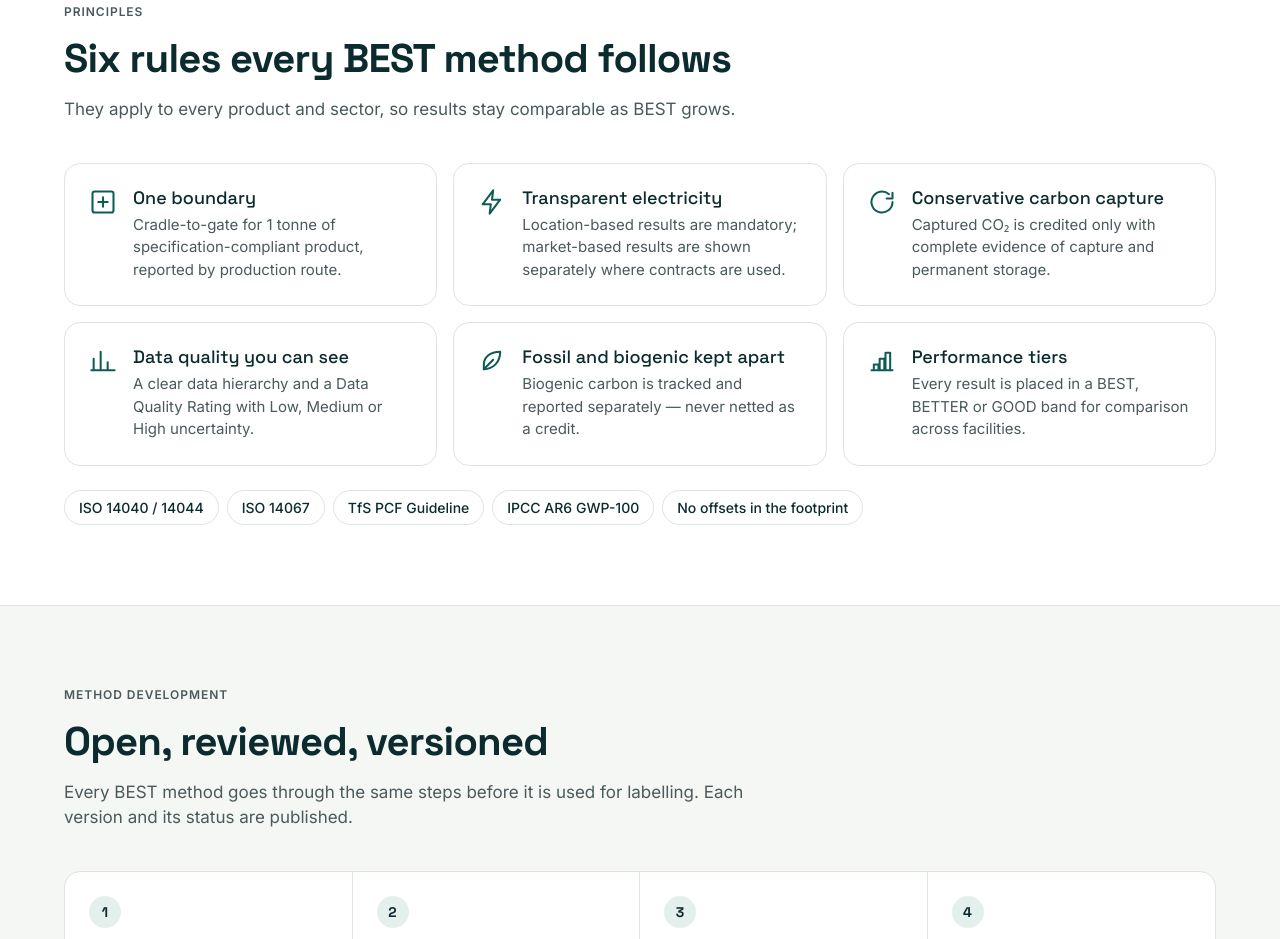
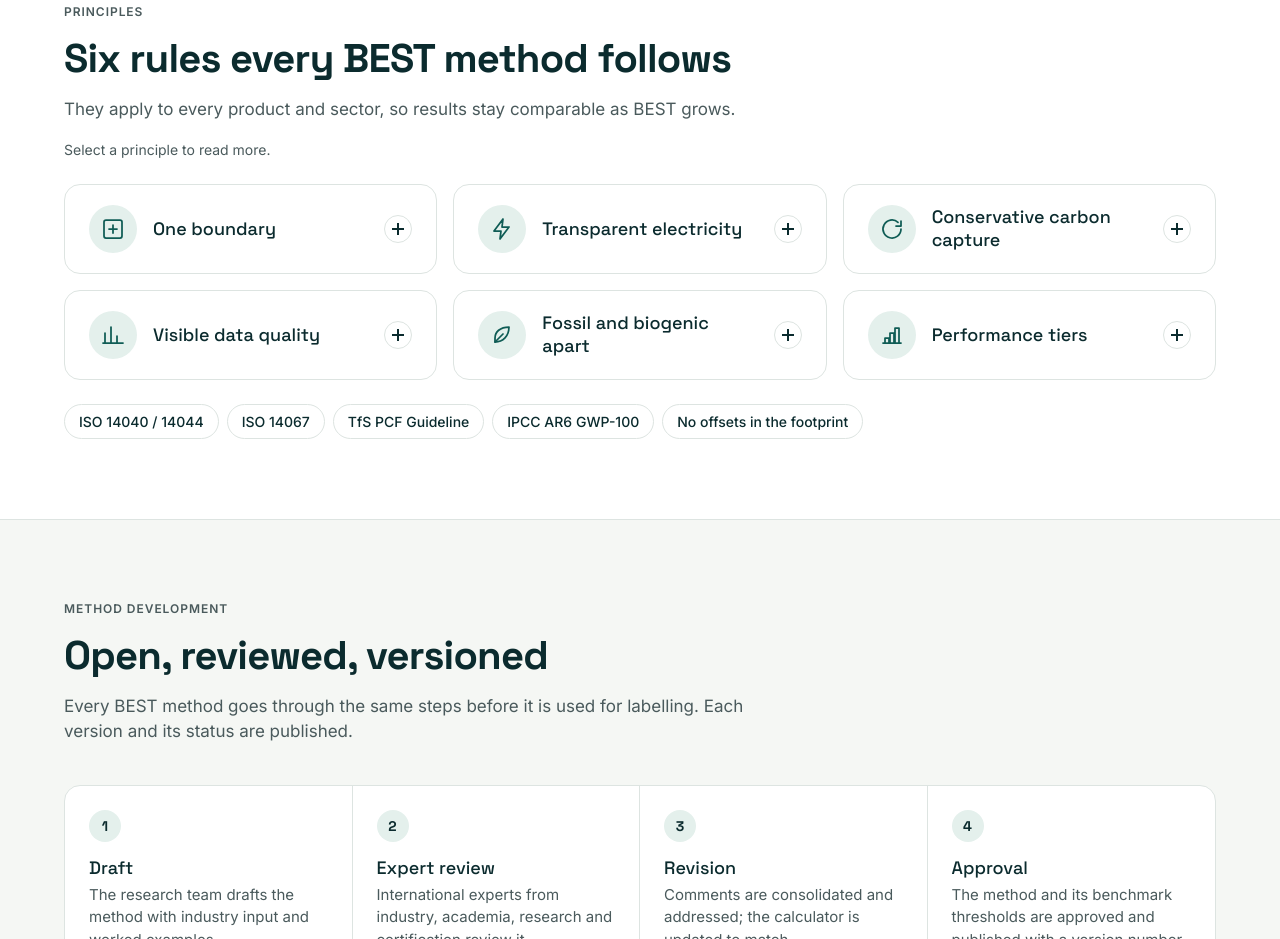
Before and after one commit to qossaybaalaoui/BEST-initiative-Website, a plain HTML site: page about/index.html in a window 1280 px wide. Shown: the part 2008-2947 px from the top of the page. Drawn offline with Linux system fonts and the light colour scheme.

Commit message:
Make About principles click-to-open tiles
Reusable reveal component: icon + title tiles that open smoothly to
show the description. Keyboard and screen-reader friendly, stays fully
open without JavaScript, no motion when reduced motion is requested.

```diff
--- a/about/index.html
+++ b/about/index.html
@@ -3,6 +3,7 @@
 <head>
 <meta charset="utf-8">
 <meta name="viewport" content="width=device-width, initial-scale=1">
+<script>document.documentElement.classList.add("js")</script>
 <title>About — BEST</title>
 <meta name="description" content="BEST is developed by UC Berkeley researchers with international stakeholders: mission, principles, method development, value, partnership and roadmap.">
 <link rel="icon" href="../assets/img/favicon.svg" type="image/svg+xml">
@@ -69,13 +70,32 @@
 <h2>Six rules every BEST method follows</h2>
 <p>They apply to every product and sector, so results stay comparable as BEST grows.</p>
 </div>
-<div class="principles">
-<div class="principle"><svg viewBox="0 0 24 24" fill="none" stroke="currentColor" stroke-width="1.75" stroke-linecap="round" stroke-linejoin="round" aria-hidden="true"><rect x="3" y="3" width="18" height="18" rx="2"/><path d="M8 12h8M12 8v8"/></svg><div><h3>One boundary</h3><p>Cradle-to-gate for 1 tonne of specification-compliant product, reported by production route.</p></div></div>
-<div class="principle"><svg viewBox="0 0 24 24" fill="none" stroke="currentColor" stroke-width="1.75" stroke-linecap="round" stroke-linejoin="round" aria-hidden="true"><path d="M13 2 4 14h7l-1 8 9-12h-7z"/></svg><div><h3>Transparent electricity</h3><p>Location-based results are mandatory; market-based results are shown separately where contracts are used.</p></div></div>
-<div class="principle"><svg viewBox="0 0 24 24" fill="none" stroke="currentColor" stroke-width="1.75" stroke-linecap="round" stroke-linejoin="round" aria-hidden="true"><path d="M21 12a9 9 0 1 1-3-6.7"/><path d="M21 4v5h-5"/></svg><div><h3>Conservative carbon capture</h3><p>Captured CO₂ is credited only with complete evidence of capture and permanent storage.</p></div></div>
-<div class="principle"><svg viewBox="0 0 24 24" fill="none" stroke="currentColor" stroke-width="1.75" stroke-linecap="round" stroke-linejoin="round" aria-hidden="true"><path d="M4 20V10M10 20V4M16 20v-7M22 20H2"/></svg><div><h3>Data quality you can see</h3><p>A clear data hierarchy and a Data Quality Rating with Low, Medium or High uncertainty.</p></div></div>
-<div class="principle"><svg viewBox="0 0 24 24" fill="none" stroke="currentColor" stroke-width="1.75" stroke-linecap="round" stroke-linejoin="round" aria-hidden="true"><path d="M5 19c8 0 14-6 14-15C10 4 5 9 5 15v4z"/><path d="M5 19 13 11"/></svg><div><h3>Fossil and biogenic kept apart</h3><p>Biogenic carbon is tracked and reported separately — never netted as a credit.</p></div></div>
-<div class="principle"><svg viewBox="0 0 24 24" fill="none" stroke="currentColor" stroke-width="1.75" stroke-linecap="round" stroke-linejoin="round" aria-hidden="true"><path d="M3 20h18M5 20v-5h4v5M10 20V10h4v10M15 20V5h4v15"/></svg><div><h3>Performance tiers</h3><p>Every result is placed in a BEST, BETTER or GOOD band for comparison across facilities.</p></div></div>
+<p class="reveal-hint">Select a principle to read more.</p>
+<div class="reveal-grid">
+<div class="reveal-tile">
+<button class="reveal-btn" type="button" aria-expanded="false" aria-controls="pr-1"><span class="reveal-icon"><svg viewBox="0 0 24 24" fill="none" stroke="currentColor" stroke-width="1.75" stroke-linecap="round" stroke-linejoin="round" aria-hidden="true"><rect x="3" y="3" width="18" height="18" rx="2"/><path d="M8 12h8M12 8v8"/></svg></span><span class="reveal-title">One boundary</span><span class="reveal-toggle" aria-hidden="true"></span></button>
+<div class="reveal-panel" id="pr-1"><div><p>Cradle-to-gate for 1 tonne of specification-compliant product, reported by production route.</p></div></div>
+</div>
+<div class="reveal-tile">
+<button class="reveal-btn" type="button" aria-expanded="false" aria-controls="pr-2"><span class="reveal-icon"><svg viewBox="0 0 24 24" fill="none" stroke="currentColor" stroke-width="1.75" stroke-linecap="round" stroke-linejoin="round" aria-hidden="true"><path d="M13 2 4 14h7l-1 8 9-12h-7z"/></svg></span><span class="reveal-title">Transparent electricity</span><span class="reveal-toggle" aria-hidden="true"></span></button>
+<div class="reveal-panel" id="pr-2"><div><p>Location-based results are mandatory; market-based results are shown separately where contracts are used.</p></div></div>
+</div>
+<div class="reveal-tile">
+<button class="reveal-btn" type="button" aria-expanded="false" aria-controls="pr-3"><span class="reveal-icon"><svg viewBox="0 0 24 24" fill="none" stroke="currentColor" stroke-width="1.75" stroke-linecap="round" stroke-linejoin="round" aria-hidden="true"><path d="M21 12a9 9 0 1 1-3-6.7"/><path d="M21 4v5h-5"/></svg></span><span class="reveal-title">Conservative carbon capture</span><span class="reveal-toggle" aria-hidden="true"></span></button>
+<div class="reveal-panel" id="pr-3"><div><p>Captured CO₂ is credited only with complete evidence of capture and permanent storage.</p></div></div>
+</div>
+<div class="reveal-tile">
+<button class="reveal-btn" type="button" aria-expanded="false" aria-controls="pr-4"><span class="reveal-icon"><svg viewBox="0 0 24 24" fill="none" stroke="currentColor" stroke-width="1.75" stroke-linecap="round" stroke-linejoin="round" aria-hidden="true"><path d="M4 20V10M10 20V4M16 20v-7M22 20H2"/></svg></span><span class="reveal-title">Visible data quality</span><span class="reveal-toggle" aria-hidden="true"></span></button>
+<div class="reveal-panel" id="pr-4"><div><p>A clear data hierarchy and a Data Quality Rating with Low, Medium or High uncertainty.</p></div></div>
+</div>
+<div class="reveal-tile">
+<button class="reveal-btn" type="button" aria-expanded="false" aria-controls="pr-5"><span class="reveal-icon"><svg viewBox="0 0 24 24" fill="none" stroke="currentColor" stroke-width="1.75" stroke-linecap="round" stroke-linejoin="round" aria-hidden="true"><path d="M5 19c8 0 14-6 14-15C10 4 5 9 5 15v4z"/><path d="M5 19 13 11"/></svg></span><span class="reveal-title">Fossil and biogenic apart</span><span class="reveal-toggle" aria-hidden="true"></span></button>
+<div class="reveal-panel" id="pr-5"><div><p>Biogenic carbon is tracked and reported separately — never netted as a credit.</p></div></div>
+</div>
+<div class="reveal-tile">
+<button class="reveal-btn" type="button" aria-expanded="false" aria-controls="pr-6"><span class="reveal-icon"><svg viewBox="0 0 24 24" fill="none" stroke="currentColor" stroke-width="1.75" stroke-linecap="round" stroke-linejoin="round" aria-hidden="true"><path d="M3 20h18M5 20v-5h4v5M10 20V10h4v10M15 20V5h4v15"/></svg></span><span class="reveal-title">Performance tiers</span><span class="reveal-toggle" aria-hidden="true"></span></button>
+<div class="reveal-panel" id="pr-6"><div><p>Every result is placed in a BEST, BETTER or GOOD band for comparison across facilities.</p></div></div>
+</div>
 </div>
 <div class="standards" aria-label="Standards BEST builds on">
 <span>ISO 14040 / 14044</span><span>ISO 14067</span><span>TfS PCF Guideline</span><span>IPCC AR6 GWP-100</span><span>No offsets in the footprint</span>
--- a/assets/css/base.css
+++ b/assets/css/base.css
@@ -200,3 +200,29 @@ a.card:hover { border-color: var(--accent); }
 .cta-band { background: var(--dark); color: #fff; border-radius: var(--radius-md); padding: var(--space-10); display: flex; flex-wrap: wrap; align-items: center; justify-content: space-between; gap: var(--space-6); background-image: url("../img/hero-pattern.svg"); background-size: 140px 122px; }
 .cta-band h2 { color: #fff; margin: 0 0 var(--space-2); font-size: clamp(24px, 3vw, 32px); }
 .cta-band p { margin: 0; color: #DCE7E4; max-width: 560px; }
+
+/* ---------- Reveal: click-to-open tiles (reusable) ----------
+   Without JavaScript everything stays open; html.js collapses the panels. */
+.reveal-grid { display: grid; grid-template-columns: repeat(auto-fill, minmax(300px, 1fr)); gap: var(--space-4); align-items: start; }
+.reveal-tile { background: var(--surface); border: 1px solid var(--line); border-radius: var(--radius-md); transition: border-color .2s, background-color .2s; }
+.reveal-tile:hover { border-color: var(--accent); }
+.reveal-btn { display: flex; align-items: center; gap: var(--space-4); width: 100%; min-height: 88px; padding: var(--space-4) var(--space-6); background: none; border: 0; border-radius: var(--radius-md); text-align: left; cursor: pointer; color: var(--ink); font: inherit; }
+.reveal-icon { flex: none; display: inline-flex; align-items: center; justify-content: center; width: 48px; height: 48px; border-radius: 50%; background: var(--accent-tint); color: var(--accent-strong); transition: background-color .2s, color .2s; }
+.reveal-icon svg { width: 24px; height: 24px; }
+.reveal-title { flex: 1; font: 500 18px/1.25 var(--font-display); }
+.reveal-toggle { flex: none; position: relative; width: 28px; height: 28px; border-radius: 50%; border: 1px solid var(--line); transition: transform .3s ease, border-color .2s; }
+.reveal-toggle::before, .reveal-toggle::after { content: ""; position: absolute; left: 50%; top: 50%; width: 12px; height: 2px; background: var(--ink); transform: translate(-50%, -50%); }
+.reveal-toggle::after { transform: translate(-50%, -50%) rotate(90deg); }
+.reveal-panel p { margin: 0; padding: 0 var(--space-6) var(--space-6) calc(var(--space-6) + 48px + var(--space-4)); color: var(--ink-muted); font-size: 15px; line-height: 1.55; }
+.js .reveal-panel { display: grid; grid-template-rows: 0fr; transition: grid-template-rows .3s ease; }
+.js .reveal-panel > div { overflow: hidden; visibility: hidden; transition: visibility 0s .3s; }
+.js .reveal-btn[aria-expanded="true"] + .reveal-panel { grid-template-rows: 1fr; }
+.js .reveal-btn[aria-expanded="true"] + .reveal-panel > div { visibility: visible; transition-delay: 0s; }
+.reveal-tile.is-open { border-color: var(--accent); background: var(--accent-tint); }
+.reveal-tile.is-open .reveal-icon { background: var(--accent-strong); color: #fff; }
+.reveal-tile.is-open .reveal-toggle { transform: rotate(45deg); border-color: var(--accent); }
+.reveal-hint { font-size: 14px; color: var(--ink-muted); margin: calc(-1 * var(--space-6)) 0 var(--space-6); }
+@media (max-width: 520px) { .reveal-panel p { padding-left: var(--space-6); } }
+@media (prefers-reduced-motion: reduce) {
+  .js .reveal-panel, .reveal-toggle, .reveal-tile, .reveal-icon { transition: none; }
+}
--- a/assets/js/site.js
+++ b/assets/js/site.js
@@ -108,6 +108,15 @@
     sectionNav.outerHTML = '<nav class="section-nav" aria-label="' + esc(current.label) + '"><div class="container">' + title + '<ul>' + tabs + '</ul></div></nav>';
   }
 
+  /* ---------- Reveal tiles: click to open / close ---------- */
+  Array.prototype.forEach.call(document.querySelectorAll('.reveal-btn'), function (btn) {
+    btn.addEventListener('click', function () {
+      var open = btn.getAttribute('aria-expanded') !== 'true';
+      btn.setAttribute('aria-expanded', open ? 'true' : 'false');
+      btn.closest('.reveal-tile').classList.toggle('is-open', open);
+    });
+  });
+
   /* ---------- Footer ---------- */
   var footer = document.getElementById('site-footer');
   if (footer) {
```
Also changed, not shown: chemicals/benchmarks/index.html (+1 -0 lines), chemicals/index.html (+1 -0 lines), chemicals/label-verification/index.html (+1 -0 lines), chemicals/methodology/index.html (+1 -0 lines), chemicals/pcf-calculator/index.html (+1 -0 lines), chemicals/products/index.html (+1 -0 lines), contact/index.html (+1 -0 lines), data-centers/index.html (+1 -0 lines), index.html (+1 -0 lines), resources/index.html (+1 -0 lines), tools/ethylene-calculator/index.html (+1 -0 lines), tools/index.html (+1 -0 lines), tools/polyethylene-calculator/index.html (+1 -0 lines).
